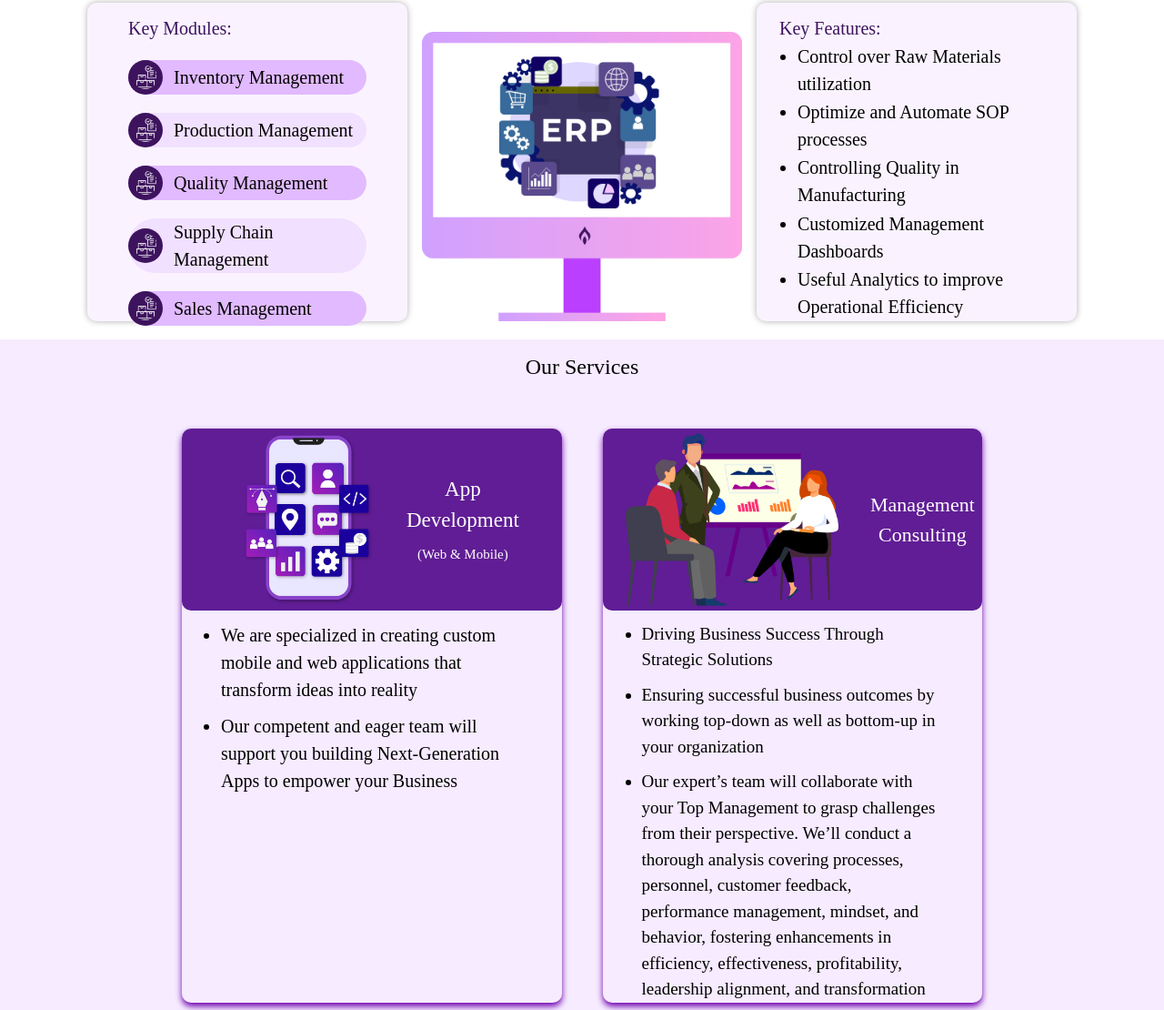
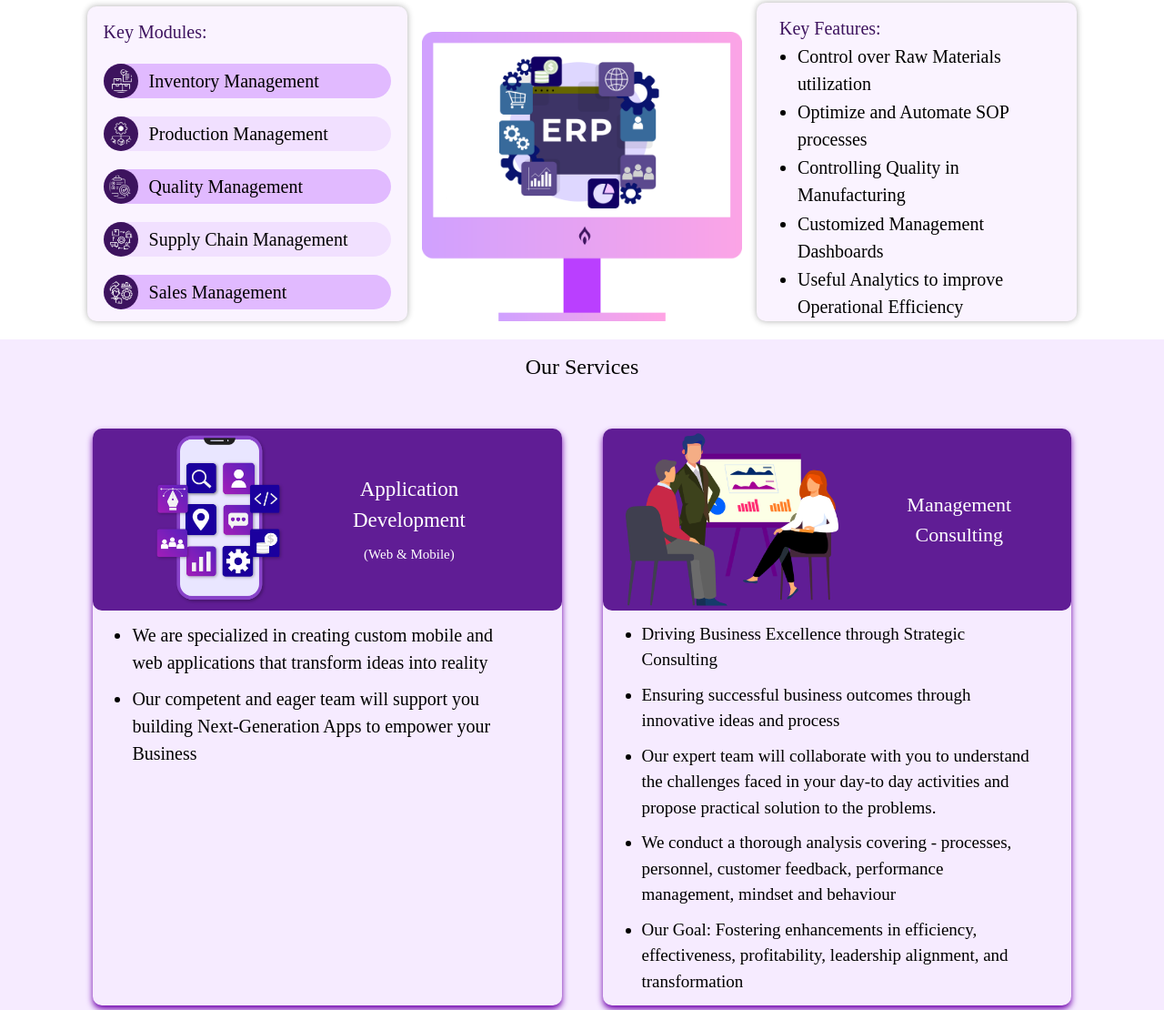
Before and after one commit to Lyra-Corp-Consultancy/static-website, a website: page index.html in a window 1280 px wide. Shown: the part 1094-2204 px from the top of the page at 91% size. Drawn offline with Linux system fonts and the light colour scheme; a web font is replaced by a local one.

Commit message:
added icons some chnages

```diff
--- a/index.html
+++ b/index.html
@@ -7,7 +7,7 @@
     <title>Lyracorp</title>
   </head>
   <body onload="loader()">
-    <header class="w-full flex flex-col lg:h-screen bg-[#F4E6FF]">
+    <header class="w-full flex flex-col lg:min-h-screen bg-[#F4E6FF]">
       <nav class="flex py-6 px-[10px] relative z-40 items-center md:px-12 justify-between">
         <div>
           <img src="./asset/images/name.png" class="md:w-auto w-[150px]" alt="" srcset="" />
@@ -59,26 +59,26 @@
           <div class="grid lg:grid-cols-3 items-end gap-4 pt-[20px] md:pt-20">
             <img class="md:hidden" src="./asset/images/erpImage.png" alt="" />
 
-            <div class="bg-[#FAF3FF] shadow-[0px_0px_7px_0px_#00000052] px-[45px] py-[13px] md:h-[350px] rounded-[10px] futura-medium">
+            <div class="bg-[#FAF3FF] shadow-[0px_0px_7px_0px_#00000052] px-[5%] py-[13px]  rounded-[10px] futura-medium">
               <h6 class="text-[#3D135E] text-[20px]">Key Modules:</h6>
               <div class="w-full bg-[#E1BAFF] rounded-full flex items-center mt-5">
                 <img src="./asset/icons/inventory.png" class="bg-[#3D135E] h-[38px] w-[38px] p-[6px] rounded-full" alt="" />
                 <h6 class="text-start ps-3 w-full text-[20px]">Inventory Management</h6>
               </div>
               <div class="w-full bg-[#F1E0FF] rounded-full flex items-center mt-5">
-                <img src="./asset/icons/inventory.png" class="bg-[#3D135E] h-[38px] w-[38px] p-[6px] rounded-full" alt="" />
+                <img src="./asset/icons/production.png" class="bg-[#3D135E] h-[38px] w-[38px] p-[6px] rounded-full" alt="" />
                 <h6 class="text-start ps-3 w-full text-[20px]">Production Management</h6>
               </div>
               <div class="w-full bg-[#E1BAFF] rounded-full flex items-center mt-5">
-                <img src="./asset/icons/inventory.png" class="bg-[#3D135E] h-[38px] w-[38px] p-[6px] rounded-full" alt="" />
+                <img src="./asset/icons/quality.png" class="bg-[#3D135E] h-[38px] w-[38px] p-[6px] rounded-full" alt="" />
                 <h6 class="text-start ps-3 w-full text-[20px]">Quality Management</h6>
               </div>
               <div class="w-full bg-[#F1E0FF] rounded-full flex items-center mt-5">
-                <img src="./asset/icons/inventory.png" class="bg-[#3D135E] h-[38px] w-[38px] p-[6px] rounded-full" alt="" />
+                <img src="./asset/icons/supply.png" class="bg-[#3D135E] h-[38px] w-[38px] p-[6px] rounded-full" alt="" />
                 <h6 class="text-start ps-3 w-full text-[20px]">Supply Chain Management</h6>
               </div>
               <div class="w-full bg-[#E1BAFF] rounded-full flex items-center mt-5">
-                <img src="./asset/icons/inventory.png" class="bg-[#3D135E] h-[38px] w-[38px] p-[6px] rounded-full" alt="" />
+                <img src="./asset/icons/sales.png" class="bg-[#3D135E] h-[38px] w-[38px] p-[6px] rounded-full" alt="" />
                 <h6 class="text-start ps-3 w-full text-[20px]">Sales Management</h6>
               </div>
             </div>
@@ -100,12 +100,12 @@
 
         <div class="bg-[#F6EBFF] pt-3 pb-[20px] md:pb-[75px] mt-5">
           <h2 class="futura-medium text-center text-[24px]">Our Services</h2>
-          <div class="px-[10px] md:px-[200px] grid lg:grid-cols-2 gap-[45px] pt-[50px]">
-            <div class="lg:h-auto md:pb-0 pb-4 shadow-[0px_4px_7px_0px_#6F00AD] rounded-[10px] futura-medium">
+          <div class="px-[10px] md:px-[8%] grid lg:grid-cols-2 gap-[45px] pt-[50px]">
+            <div class="lg:h-auto md:pb-3 pb-4 shadow-[0px_4px_7px_0px_#6F00AD] rounded-[10px] futura-medium">
               <div class="w-full h-[200px] bg-[#601D95] rounded-[10px] md:px-[67px] py-[5px] flex gap-[35px]">
                 <img src="./asset/images/mobile.png" alt="" srcset="" />
                 <div class="flex flex-col justify-center items-center gap-2">
-                  <h4 class="text-center futura-medium text-[23px] text-white">App Development</h4>
+                  <h4 class="text-center futura-medium text-[23px] text-white">Application Development</h4>
                   <h5 class="text-[15px] futura-regular text-white">(Web & Mobile)</h5>
                 </div>
               </div>
@@ -115,7 +115,7 @@
               </ul>
             </div>
 
-            <div class="lg:h-auto md:pb-0 pb-4 futura-medium shadow-[0px_4px_7px_0px_#6F00AD] rounded-[10px]">
+            <div class="lg:h-auto md:pb-3 pb-4 futura-medium shadow-[0px_4px_7px_0px_#6F00AD] rounded-[10px]">
               <div class="w-full h-[200px] bg-[#601D95] rounded-[10px] px-[25px] py-[5px] flex gap-[35px]">
                 <img class="md:w-auto w-[50%]" src="./asset/images/management.png" alt="" srcset="" />
                 <div class="flex flex-col justify-center items-center gap-2">
@@ -123,9 +123,11 @@
                 </div>
               </div>
               <ul class="list-outside px-[43px] text-[18px] md:text-[19px] mt-3 list-disc">
-                <li>Driving Business Success Through Strategic Solutions</li>
-                <li class="mt-[10px]">Ensuring successful business outcomes by working top-down as well as bottom-up in your organization</li>
-                <li class="mt-[10px]">Our expert’s team will collaborate with your Top Management to grasp challenges from their perspective. We’ll conduct a thorough analysis covering processes, personnel, customer feedback, performance management, mindset, and behavior, fostering enhancements in efficiency, effectiveness, profitability, leadership alignment, and transformation</li>
+                <li>Driving Business Excellence through Strategic Consulting</li>
+                <li class="mt-[10px]">Ensuring successful business outcomes through innovative ideas and process</li>
+                <li class="mt-[10px]">Our expert team will collaborate with you to understand the challenges faced in your day-to day activities and propose practical solution to the problems.</li>
+                <li class="mt-[10px]">We conduct a thorough analysis covering - processes, personnel, customer feedback, performance management, mindset and behaviour</li>
+                <li class="mt-[10px]">Our Goal: Fostering enhancements in efficiency, effectiveness, profitability, leadership alignment, and transformation</li>
               </ul>
             </div>
           </div>
@@ -253,9 +255,10 @@
             <p id="quote" class="text-[15px] md:text-[22px] md:leading-[26px]">Business and Technology pacesetter with 25+ years of success strategizing and leading organizations at the brink of change and growth. Strong expertise in multiple stakeholders management in Global Engineering Development, Manufacturing & Global IT Services</p>
           </div> -->
 
-          <div class="grid md:grid-cols-2 px-[10px] md:ps-[70px] md:gap-[25px] pt-10 ">
-            <a href="#boopathy" id="initialLoad" onclick="quoteChange('Business and Technology pacesetter with 25+ years of success strategizing and leading organizations at the brink of change and growth. Strong expertise in multiple stakeholders management in Global Engineering Development, Manufacturing & Global IT Services')" class="w-full md:w-[100%] focus:border-4 border-[#A634FF] flex justify-start items-start">
-              <div class=" w-full bg-[#3D135E] cursor-pointer rounded-md py-[12px] px-[12px] flex gap-[32px]">
+          <div class="grid md:grid-cols-2 px-[10px]  md:ps-[70px]  md:gap-[25px] pt-10 ">
+
+            <a href="#boopathy" id="initialLoad" onclick="quoteChange('Business and Technology pacesetter with 25+ years of success strategizing and leading organizations at the brink of change and growth. Strong expertise in multiple stakeholders management in Global Engineering Development, Manufacturing & Global IT Services')" class="w-full md:w-[100%] focus:border-4 border-[#A634FF] flex h-full justify-start items-start">
+              <div class=" w-full bg-[#3D135E] cursor-pointer rounded-md py-[12px] h-full px-[12px] flex gap-[32px]">
                 <img src="./asset/images/ceo.png" class="bg-[#B2B8B8] w-[70px] h-[70px] md:h-[140px] md:w-[140px] rounded-[10px] md:rounded-[40px] border-[5px] border-[#A634FF]" alt="" srcset="" />
                 <div>
                   <h4 class="futura-medium text-[18px] md:text-[24px] text-white">Boopathy Jayaraman</h4>
@@ -279,12 +282,12 @@
                 </div>
               </div>
             </a>
-            <a href="#sathish" class="focus:border-4 border-[#A634FF] w-[100%] md:w-[90%] rounded-md mt-5 md:mt-0 flex justify-end items-end" onclick="quoteChange('Expertise in \n • Product Development \n • Business Development \n • Client Relationship Management \n • Customer Requirements \n • Solution development \n • Process consultation \n • Creative thinker')">
-              <div class=" bg-[#3D135E] w-full rounded-md py-[12px] pe-[12px] ps-[15px] md:px-[12px] flex justify-between gap-[32px]">
+            <a href="#sathish" class="focus:border-4 border-[#A634FF] w-[100%] md:w-[90%] rounded-md mt-5 md:mt-0 flex h-full justify-end items-end" onclick="quoteChange('Expertise in \n • Product Development \n • Business Development \n • Client Relationship Management \n • Customer Requirements \n • Solution development \n • Process consultation \n • Creative thinker')">
+              <div class=" bg-[#3D135E] w-full rounded-md py-[12px] h-full pe-[12px] ps-[15px] md:px-[12px] flex justify-between gap-[32px]">
                 <div class="flex flex-col justify-start items-start">
                   <h4 class="futura-medium text-[18px] md:text-[24px] text-white">Sathish Kumar Prabaharan</h4>
                   <h4 class="futura-medium text-[16px] md:text-[20px] text-white">Associate Vice President</h4>
-                  <p class="text-[12px] text-white md:text-[16px] md:mt-5 italic md:leading-[26px]">This individual possesses expertise in product development, business development, client relationship management, customer requirements, solution development, process consultation, and creative thinking.</p>
+                  <p class="text-[12px] text-white md:text-[16px] md:mt-5 italic md:leading-[26px]">Business Architect with 22+ years of expertise</p>
                   <div onclick="location.href = 'https://in.linkedin.com/in/sathish-kumar-prabaharan-31047910'" class="p-[5px] md:p-[10px] cursor-pointer rounded-full bg-white aspect-square md:w-[40px] w-[20px] h-[20px] md:h-[40px] mt-3">
                     <svg width="22" height="22" class="hidden md:block" viewBox="0 0 22 22" fill="none" xmlns="http://www.w3.org/2000/svg">
                       <path
```
Also changed, not shown: asset/icons/production.png (added), asset/icons/quality.png (added), asset/icons/sales.png (added), asset/icons/supply.png (added), style.css.
